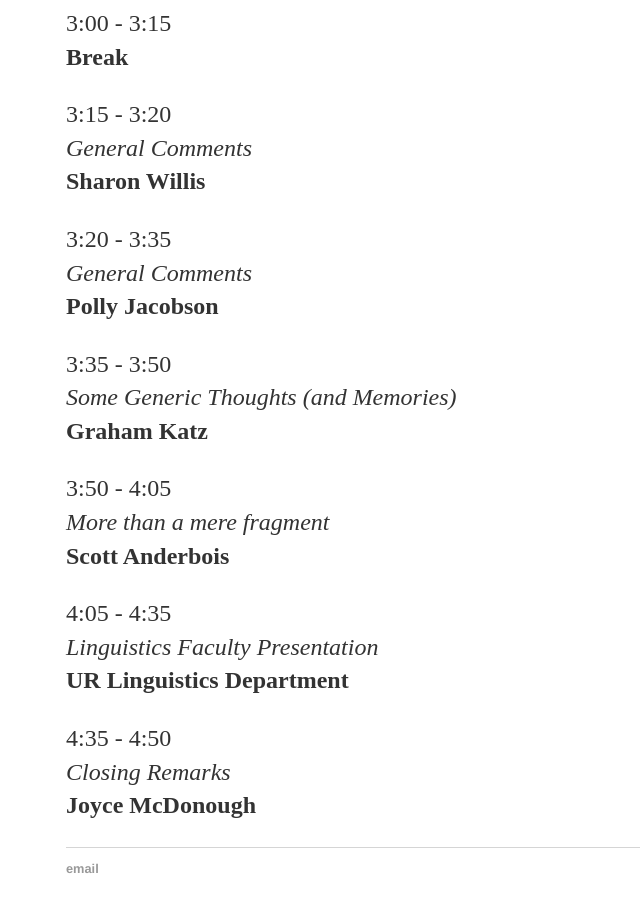
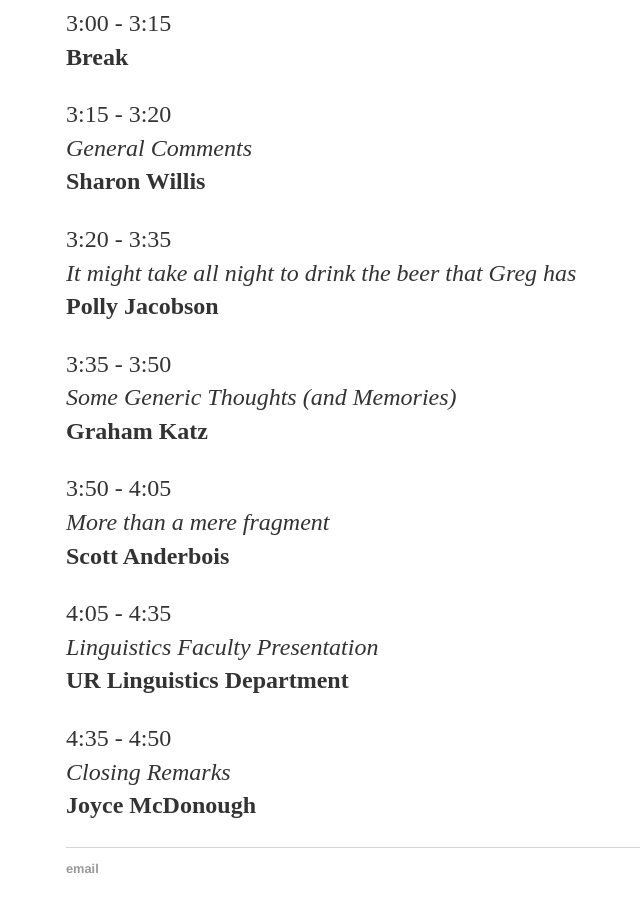
Before and after one commit to GregFest2018/GregFest2018.github.io, a Jekyll site: the page built from program.html, in a window 1280 px wide and 900 px high, scrolled down 1422 px. Shown: the whole window, without its empty margins (126-766 px from the left). Built offline with Jekyll 4.4.1, drawn with Linux system fonts in a browser that asks for light colours.

Commit message:
Update program.html

```diff
--- a/program.html
+++ b/program.html
@@ -53,7 +53,7 @@ title: about
 <strong>Sharon Willis</strong></p>
 
 <p>3:20 - 3:35 <br>
-<i>General Comments</i> <br>
+<i>It might take all night to drink the beer that Greg has</i> <br>
 <strong>Polly Jacobson</strong></p>
 
 <p>3:35 - 3:50 <br>
```
